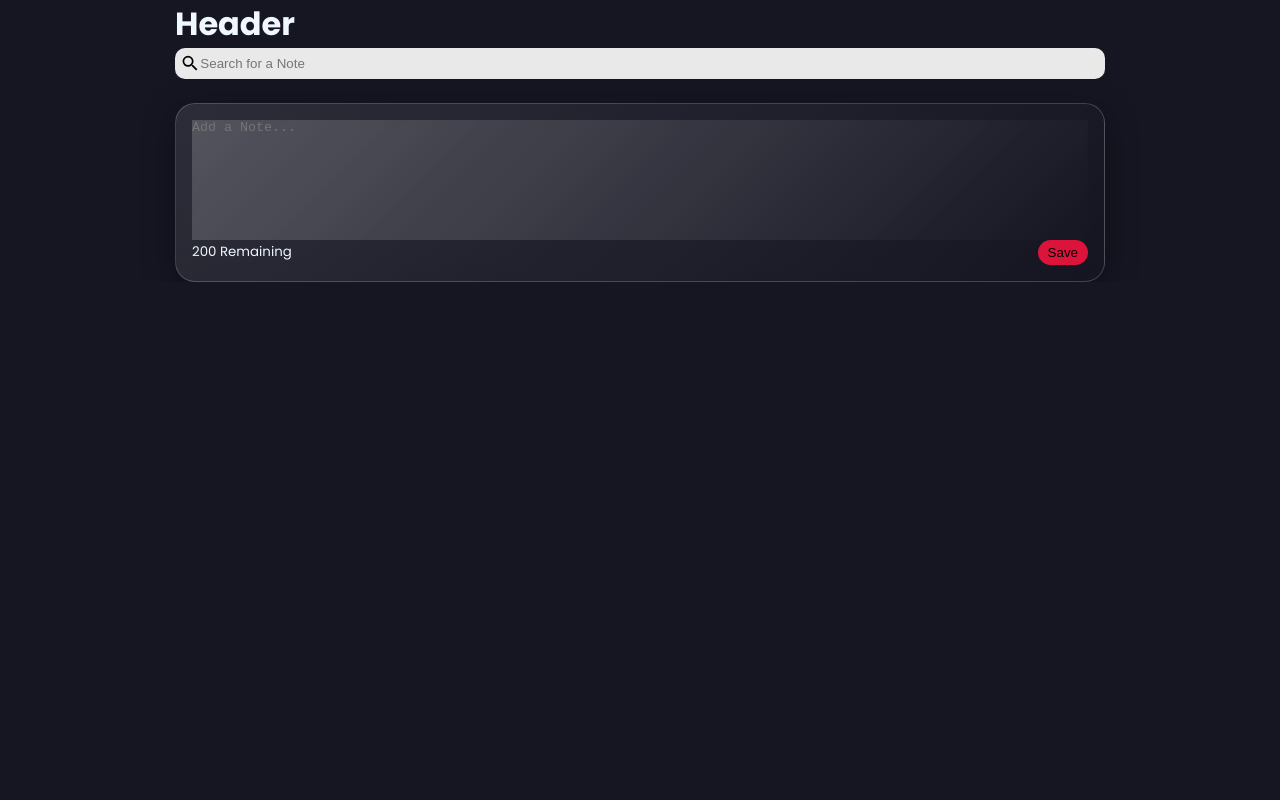
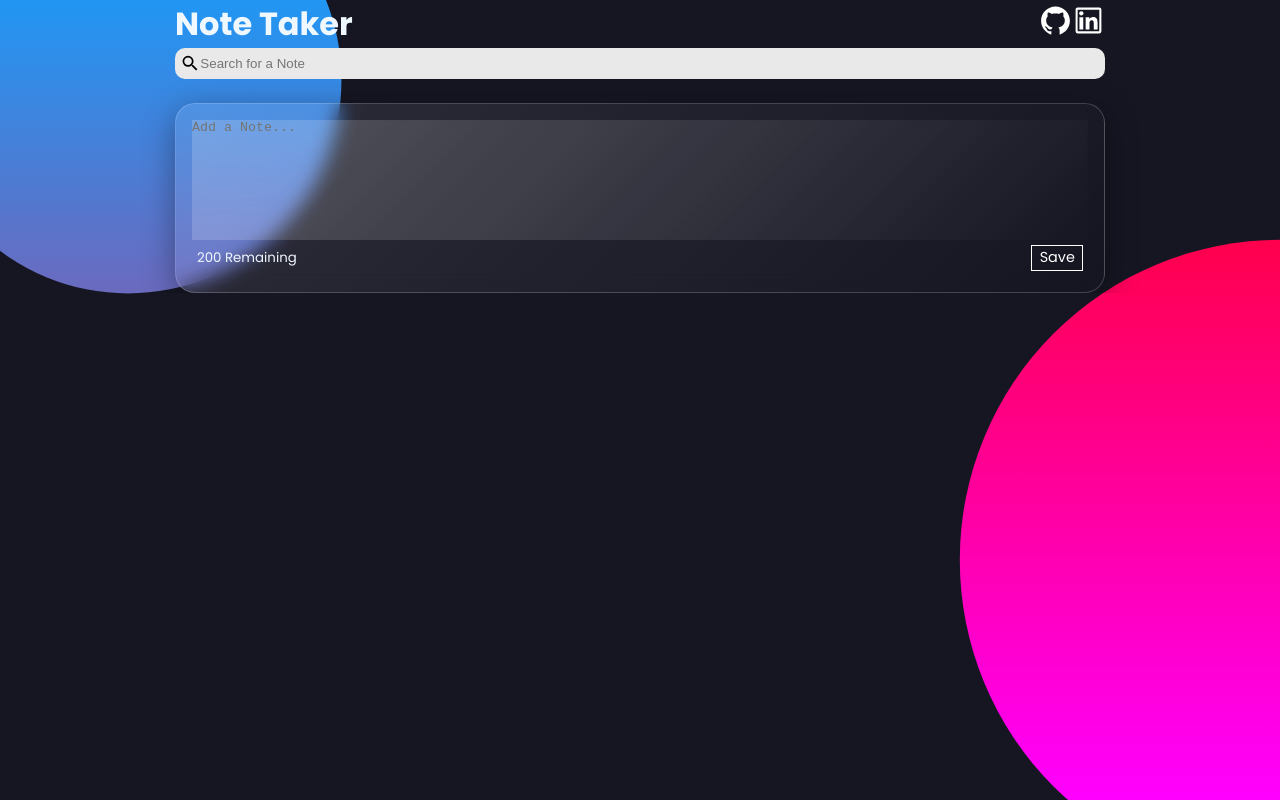
Before and after one commit to paynekerz/New-Note-Taker, a React (Create React App) app: page / in a window 1280 px wide. Built offline with nearby package versions, Linux system fonts and the light colour scheme.

Commit message:
pushing WITH STYLE

```diff
--- a/src/Styles/notes.css
+++ b/src/Styles/notes.css
@@ -12,12 +12,49 @@ body {
   min-height: 100vh;
 }
 
+body::before {
+  content: "";
+  position: absolute;
+  top: 0;
+  left: 0;
+  width: 100%;
+  height: 100%;
+  background: linear-gradient(#2196f3, #e91e63);
+  -webkit-clip-path: circle(20% at 10% 10%);
+          clip-path: circle(20% at 10% 10%);
+}
+
+body::after {
+  content: "";
+  position: absolute;
+  top: 0;
+  left: 0;
+  width: 100%;
+  height: 100%;
+  background: linear-gradient(#f00, #f0f);
+  -webkit-clip-path: circle(30% at right 70%);
+          clip-path: circle(30% at right 70%);
+}
+
 .header {
   display: flex;
   align-items: center;
   justify-content: space-between;
   -webkit-backdrop-filter: blur(0px);
           backdrop-filter: blur(0px);
+  z-index: 1;
+}
+
+.icons {
+  cursor: pointer;
+}
+
+.github {
+  color: white;
+}
+
+.linkedin {
+  color: white;
 }
 
 .background-container {
@@ -37,16 +74,6 @@ body {
   position: relative;
   background: white;
   border-radius: 50%;
-}
-
-.leftie {
-  width: 30px;
-  height: 30px;
-}
-
-.rightie {
-  width: 600px;
-  height: 600px;
 }
 
 .foreground-container {
@@ -78,6 +105,7 @@ textarea {
   background: linear-gradient(135deg, rgba(255, 255, 255, 0.1), rgba(255, 255, 255, 0));
   backdrop-filter: blur(0px);
   -webkit-backdrop-filter: blur(10px);
+  z-index: 1;
 }
 
 textarea:focus {
@@ -85,10 +113,12 @@ textarea:focus {
 }
 
 .save {
-  background-color: crimson;
-  border: none;
-  border-radius: 15px;
-  padding: 5px 10px 5px 10px;
+  display: inline-block;
+  font-size: 0.9rem;
+  text-decoration: none;
+  color: white;
+  border: white 1px solid;
+  padding: 0.1em 0.5em;
 }
 
 .save:hover {
@@ -109,15 +139,23 @@ textarea:focus {
   display: flex;
   flex-direction: column;
   justify-content: space-between;
+  z-index: 1;
 }
 
 .note-footer {
   display: flex;
   align-items: center;
   justify-content: space-between;
+  padding: 5px;
 }
 
 .delete-button {
+  display: inline-block;
+  font-size: 0.9rem;
+  text-decoration: none;
+  color: white;
+  border: white 1px solid;
+  padding: 0.1em 0.5em;
   cursor: pointer;
 }
 
@@ -129,6 +167,7 @@ textarea:focus {
   border-radius: 10px;
   padding: 5px;
   margin-bottom: 1.5em;
+  z-index: 1;
 }
 
 .search input {
--- a/src/Styles/notes.scss
+++ b/src/Styles/notes.scss
@@ -1,8 +1,7 @@
 @import url("https://fonts.googleapis.com/css2?family=Poppins:wght@400;700&display=swap");
 @import "../variables/variables.scss";
 
-*
-{
+* {
   margin: 0;
   padding: 0;
   box-sizing: border-box;
@@ -10,9 +9,30 @@
 
 body {
   font-family: "Poppins", sans-serif;
-  color:aliceblue;
-  background: #161623;;
+  color: aliceblue;
+  background: #161623;
   min-height: 100vh;
+}
+
+body::before {
+  content: "";
+  position: absolute;
+  top: 0;
+  left: 0;
+  width: 100%;
+  height: 100%;
+  background: linear-gradient(#2196f3, #e91e63);
+  clip-path: circle(20% at 10% 10%);
+}
+body::after {
+  content: "";
+  position: absolute;
+  top: 0;
+  left: 0;
+  width: 100%;
+  height: 100%;
+  background: linear-gradient(#f00, #f0f);
+  clip-path: circle(30% at right 70%);
 }
 
 .header {
@@ -20,6 +40,19 @@ body {
   align-items: center;
   justify-content: space-between;
   backdrop-filter: blur(0px);
+  z-index: 1;
+}
+
+.icons {
+  cursor: pointer;
+}
+
+.github {
+  color: white;
+}
+
+.linkedin {
+  color: white;
 }
 
 .background-container {
@@ -35,19 +68,10 @@ body {
   justify-content: space-between;
 }
 
-.bubbles span{
+.bubbles span {
   position: relative;
   background: white;
   border-radius: 50%;
-}
-
-.leftie {
-  width: 30px;
-  height: 30px;
-}
-.rightie {
-  width: 600px;
-  height: 600px;
 }
 
 .foreground-container {
@@ -72,6 +96,7 @@ textarea {
   border: none;
   resize: none;
   @include textglass();
+  z-index: 1;
 }
 
 textarea:focus {
@@ -79,10 +104,7 @@ textarea:focus {
 }
 
 .save {
-  background-color: crimson;
-  border: none;
-  border-radius: 15px;
-  padding: 5px 10px 5px 10px;
+  @include button();
 }
 
 .save:hover {
@@ -98,15 +120,18 @@ textarea:focus {
   display: flex;
   flex-direction: column;
   justify-content: space-between;
+  z-index: 1;
 }
 
 .note-footer {
   display: flex;
   align-items: center;
   justify-content: space-between;
+  padding: 5px;
 }
 
 .delete-button {
+  @include button();
   cursor: pointer;
 }
 
@@ -118,6 +143,7 @@ textarea:focus {
   border-radius: 10px;
   padding: 5px;
   margin-bottom: 1.5em;
+  z-index: 1;
 }
 
 .search input {
--- a/src/components/addNote.js
+++ b/src/components/addNote.js
@@ -28,9 +28,9 @@ const AddNote = ({ handleAddNote }) => {
       ></textarea>
       <div className="note-footer">
         <small>{characterLimit - noteText.length} Remaining</small>
-        <button className="save" onClick={handleSaveClick}>
+        <a className="save" onClick={handleSaveClick}>
           Save
-        </button>
+        </a>
       </div>
     </div>
   );
--- a/src/components/header.js
+++ b/src/components/header.js
@@ -1,11 +1,28 @@
 import React from "react";
+import { AiFillGithub, AiOutlineLinkedin } from "react-icons/ai";
 
 const Header = () => {
-    return(
-        <div className="header">
-            <h1>Header</h1>
-        </div>
-    )
-}
+  return (
+    <div className="header">
+      <h1>Note Taker</h1>
+      <div className="icons">
+        <a
+          className="github"
+          href="https://github.com/paynekerz/New-Note-Taker"
+          target="_blank"
+        >
+          <AiFillGithub size={33} />
+        </a>
+        <a
+          className="linkedin"
+          href="https://www.linkedin.com/in/paynekerz/"
+          target="_blank"
+        >
+          <AiOutlineLinkedin size={33} />
+        </a>
+      </div>
+    </div>
+  );
+};
 
 export default Header;
--- a/src/components/note.js
+++ b/src/components/note.js
@@ -4,11 +4,11 @@ const note = ({ id, text, date, handleDeleteNote }) => {
       <span>{text}</span>
       <div className="note-footer">
         <small>{date}</small>
-        <button
+        <a
           onClick={() => handleDeleteNote(id)}
           className="delete-button"
           size="1.3em"
-        >Delete</button>
+        >Delete</a>
       </div>
     </div>
   );
```
Also changed, not shown: src/components/background.js (deleted, +0 -12 lines), src/variables/variables.scss (+20 -3 lines), 1 other file (tests, documents, lock files or other folders).
